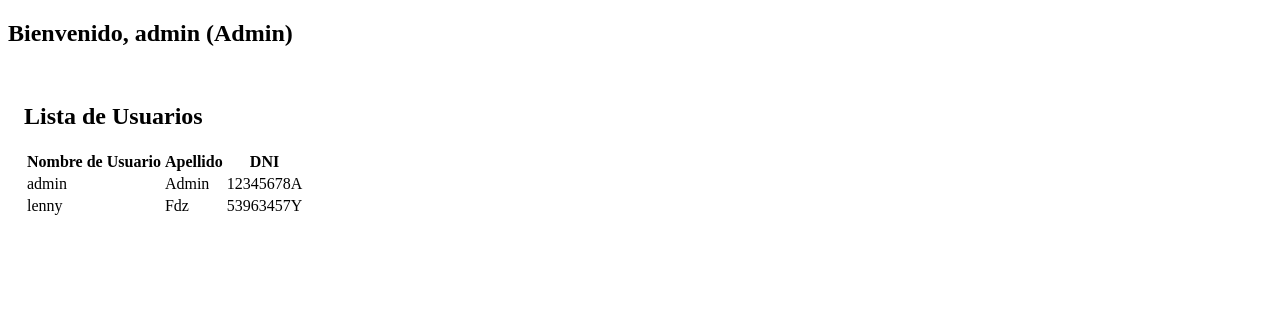
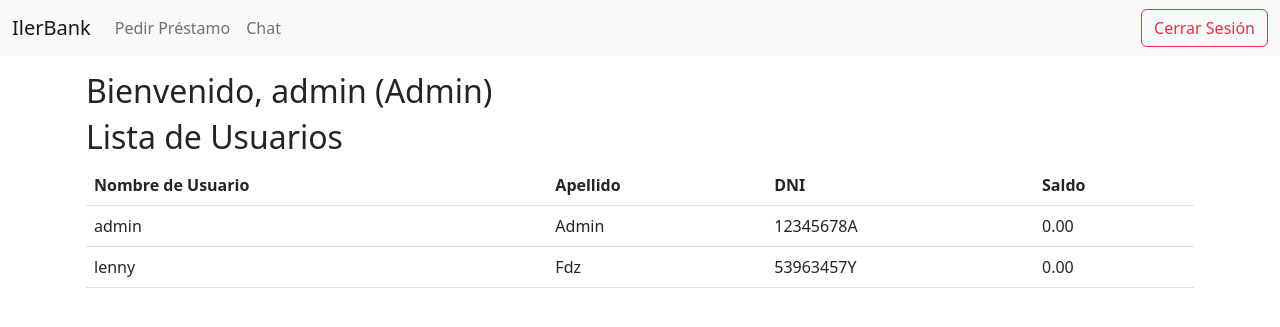
Before and after one commit to lenny1214/BANCOtopFinal, a PHP site: page /indexadmin.php in a window 1280 px wide. Shown: the top 327 px of the page. Run offline with PHP 8.4, Linux system fonts and the light colour scheme; a user stored in the database is signed in; data comes from the database, SQL or seed files in the repository.

Commit message:
se ha creado el indexadmin para que el admin pueda ver los datos de todos los usuarios

```diff
--- a/html/indexadmin.php
+++ b/html/indexadmin.php
@@ -3,7 +3,7 @@ session_start();
 
 // Verifica si el usuario no ha iniciado sesión o no es administrador
 if (!isset($_SESSION['nombre_usuario']) || !isset($_SESSION['es_administrador']) || $_SESSION['es_administrador'] != 1) {
-    header('Location: login.php');
+    header('Location: versaldo.php');
     exit();
 }
 
@@ -14,8 +14,8 @@ if ($conn->connect_error) {
     die("Error de conexión: " . $conn->connect_error);
 }
 
-// Obtener todos los usuarios
-$usuariosQuery = "SELECT * FROM usuarios";
+// Obtener todos los usuarios con sus saldos
+$usuariosQuery = "SELECT nombre_usuario, apellido, dni, saldo FROM usuarios";
 $usuariosResult = $conn->query($usuariosQuery);
 
 // Cerrar conexión
@@ -25,18 +25,55 @@ $conn->close();
 <!DOCTYPE html>
 <html lang="en">
 
-<!-- Resto del código HTML y Bootstrap -->
+ <!-- Required meta tags -->
+ <meta charset="utf-8">
+  <meta name="viewport" content="width=device-width, initial-scale=1, shrink-to-fit=no">
 
+
+  <!-- Bootstrap CSS v5.2.1 -->
+  <link href="https://cdn.jsdelivr.net/npm/bootstrap@5.2.1/dist/css/bootstrap.min.css" rel="stylesheet"
+    integrity="sha384-iYQeCzEYFbKjA/T2uDLTpkwGzCiq6soy8tYaI1GyVh/UjpbCx/TYkiZhlZB6+fzT" crossorigin="anonymous">
+  <!-- Bootstrap JavaScript Libraries -->
+  <script src="https://cdn.jsdelivr.net/npm/@popperjs/core@2.11.6/dist/umd/popper.min.js"
+    integrity="sha384-oBqDVmMz9ATKxIep9tiCxS/Z9fNfEXiDAYTujMAeBAsjFuCZSmKbSSUnQlmh/jp3" crossorigin="anonymous">
+    </script>
+
+
+  <script src="https://cdn.jsdelivr.net/npm/bootstrap@5.2.1/dist/js/bootstrap.min.js"
+    integrity="sha384-7VPbUDkoPSGFnVtYi0QogXtr74QeVeeIs99Qfg5YCF+TidwNdjvaKZX19NZ/e6oz" crossorigin="anonymous">
+    </script>
 <body>
-    <header>
-        <!-- Navbar -->
-        <!-- ... -->
+<header>
+       <!-- Navbar -->
+       <nav class="navbar navbar-expand-lg navbar-light bg-light">
+            <div class="container-fluid">
+                <a class="navbar-brand" href="versaldo.php">IlerBank</a>
+                <button class="navbar-toggler" type="button" data-bs-toggle="collapse"
+                    data-bs-target="#navbarNav" aria-controls="navbarNav" aria-expanded="false"
+                    aria-label="Toggle navigation">
+                    <span class="navbar-toggler-icon"></span>
+                </button>
+                <div class="collapse navbar-collapse" id="navbarNav">
+                    <ul class="navbar-nav">
+                        <li class="nav-item">
+                            <a class="nav-link" href="prestamo.php">Pedir Préstamo</a>
+                        </li>
+                        <li class="nav-item">
+                            <a class="nav-link" href="chat.php">Chat</a>
+                        </li>
+                    </ul>
+                </div>
+                <form class="d-flex" method="post" action="">
+                    <input class="btn btn-outline-danger" type="submit" name="cerrar_sesion" value="Cerrar Sesión">
+                </form>
+            </div>
+        </nav>
     </header>
 
     <main>
-        <h2>Bienvenido, <?php echo $_SESSION['nombre_usuario']; ?> (Admin)</h2>
+        <div class="container" style="padding: 16px;">
+            <h2>Bienvenido, <?php echo $_SESSION['nombre_usuario']; ?> (Admin)</h2>
 
-        <div style="padding: 16px;">
             <h2>Lista de Usuarios</h2>
             <table class="table">
                 <thead>
@@ -44,6 +81,7 @@ $conn->close();
                         <th>Nombre de Usuario</th>
                         <th>Apellido</th>
                         <th>DNI</th>
+                        <th>Saldo</th> <!-- Nueva columna -->
                         <!-- Agregar más columnas según sea necesario -->
                     </tr>
                 </thead>
@@ -54,6 +92,7 @@ $conn->close();
                         echo "<td>{$usuario['nombre_usuario']}</td>";
                         echo "<td>{$usuario['apellido']}</td>";
                         echo "<td>{$usuario['dni']}</td>";
+                        echo "<td>{$usuario['saldo']}</td>";
                         // Agregar más columnas según sea necesario
                         echo "</tr>";
                     }
--- a/html/versaldo.php
+++ b/html/versaldo.php
@@ -26,8 +26,6 @@ if ($saldoResult) {
     $saldo = 0;
 }
 
-ES01101110011010010110001101101111011011100000
-ES01110100011000010111010001101111010000000000
 // Verifica si se ha enviado el formulario
 if ($_SERVER['REQUEST_METHOD'] === 'POST' && isset($_POST['cerrar_sesion'])) {
   // No te deja acceder al index.php ya que no hay ninguna sesión iniciada
```
Also changed, not shown: html/anadiringa.php (+20 -45 lines), html/generariban.php (+13 -5 lines), html/login.php (+18 -29 lines), lennyBanco.sql (+13 -2 lines).
